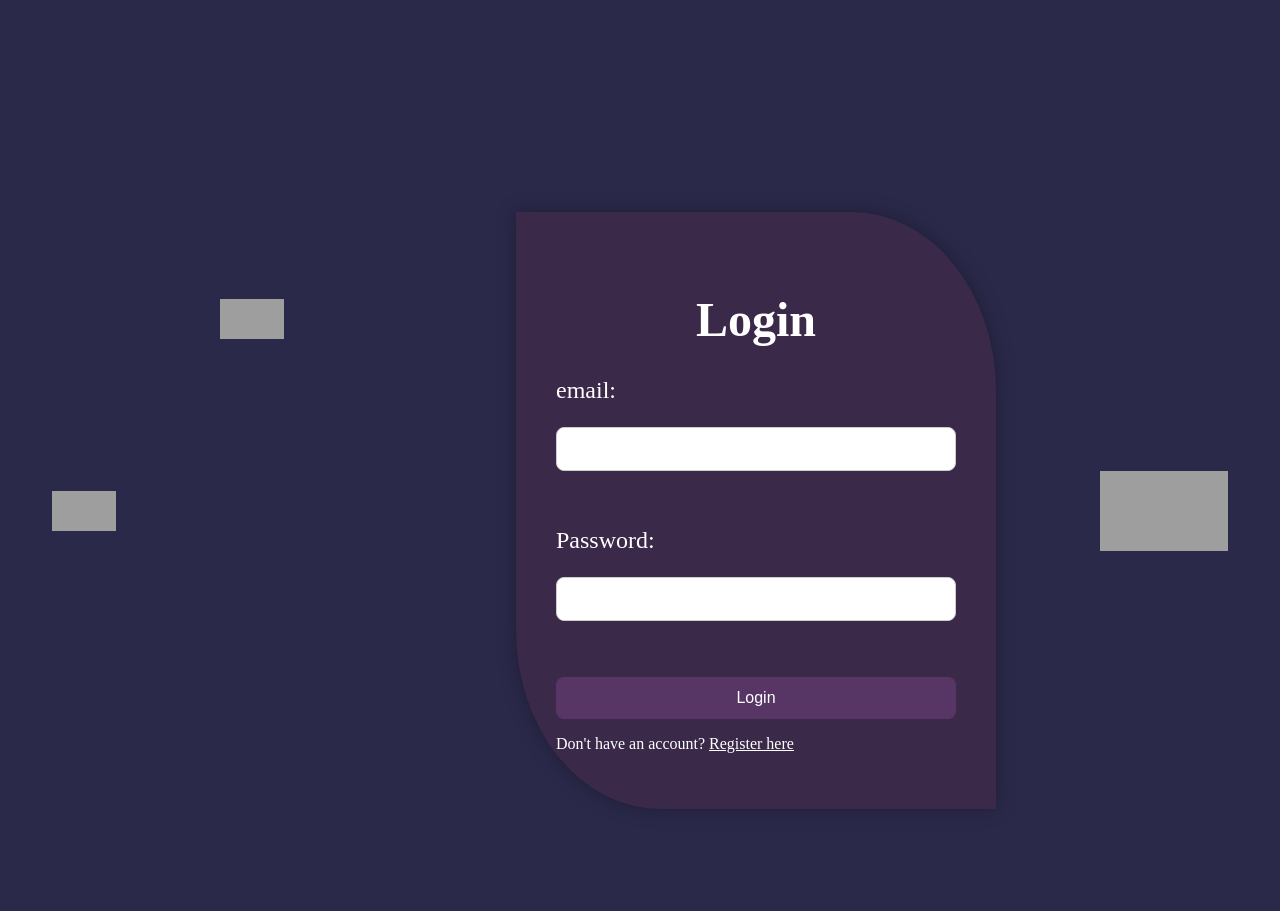
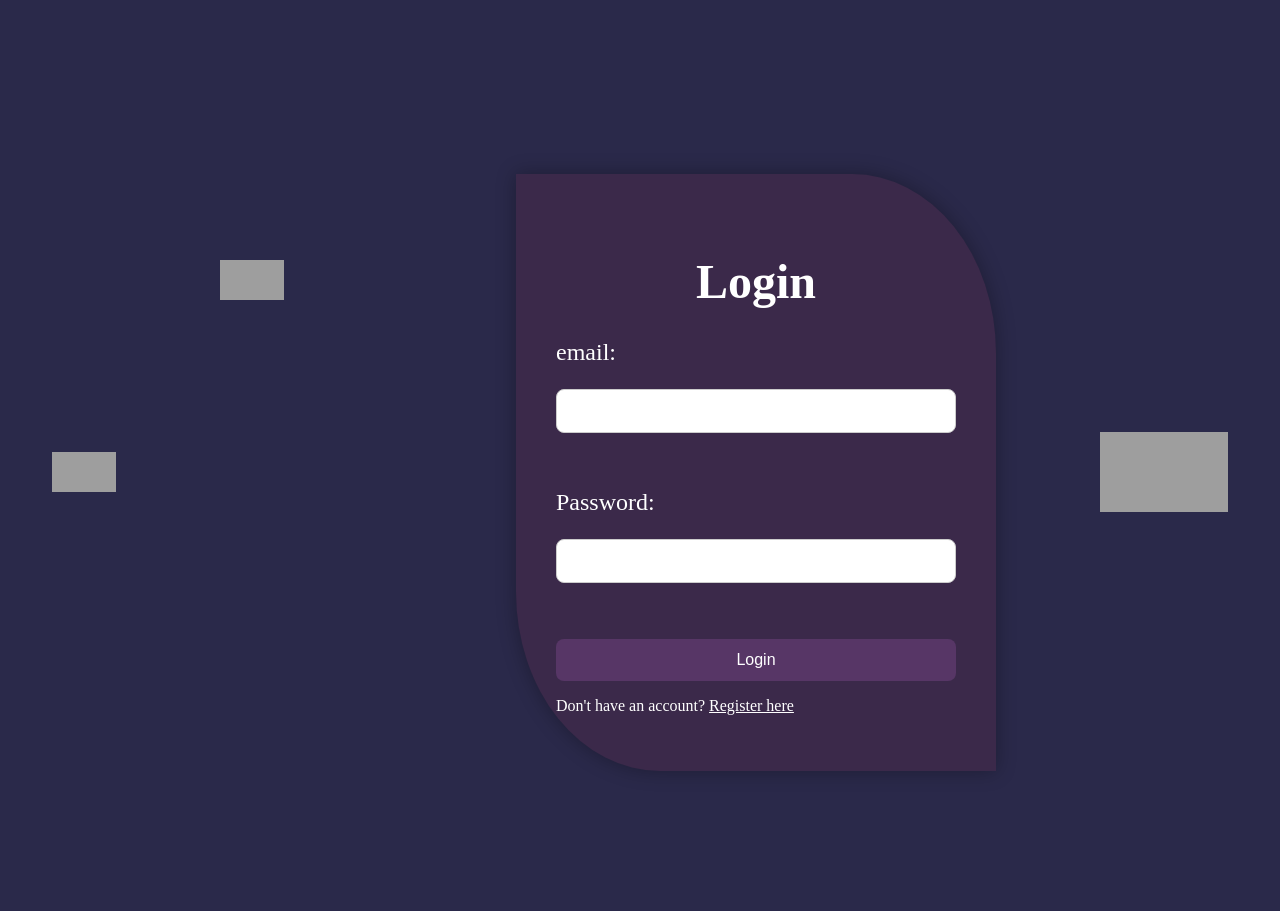
Before and after one commit to Prudhvikumar213/vk_restaurants, a Flask app: page /login in a window 1280 px wide. Shown: the part 86-997 px from the top of the page. After the commit the page ends 857 px from the top, so only its background shows below. Run offline with Flask 3, Linux system fonts and the light colour scheme; grey boxes are pictures that could not be loaded.

Commit message:
Update login.html

```diff
--- a/templates/login.html
+++ b/templates/login.html
@@ -10,7 +10,7 @@
         padding: 0;
         width: 100%;
         height: 100%;
-        padding-top:6%
+        padding-top:3%
     }
          header {
     position: fixed;
```
